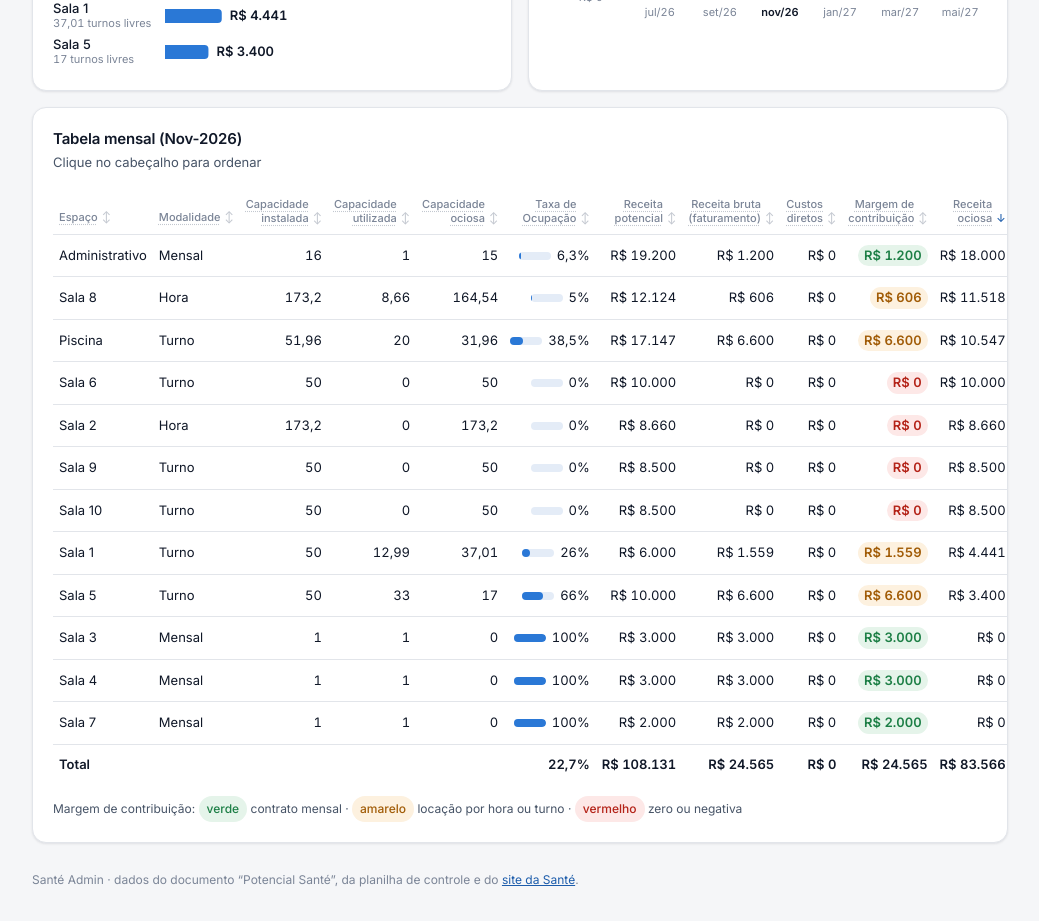
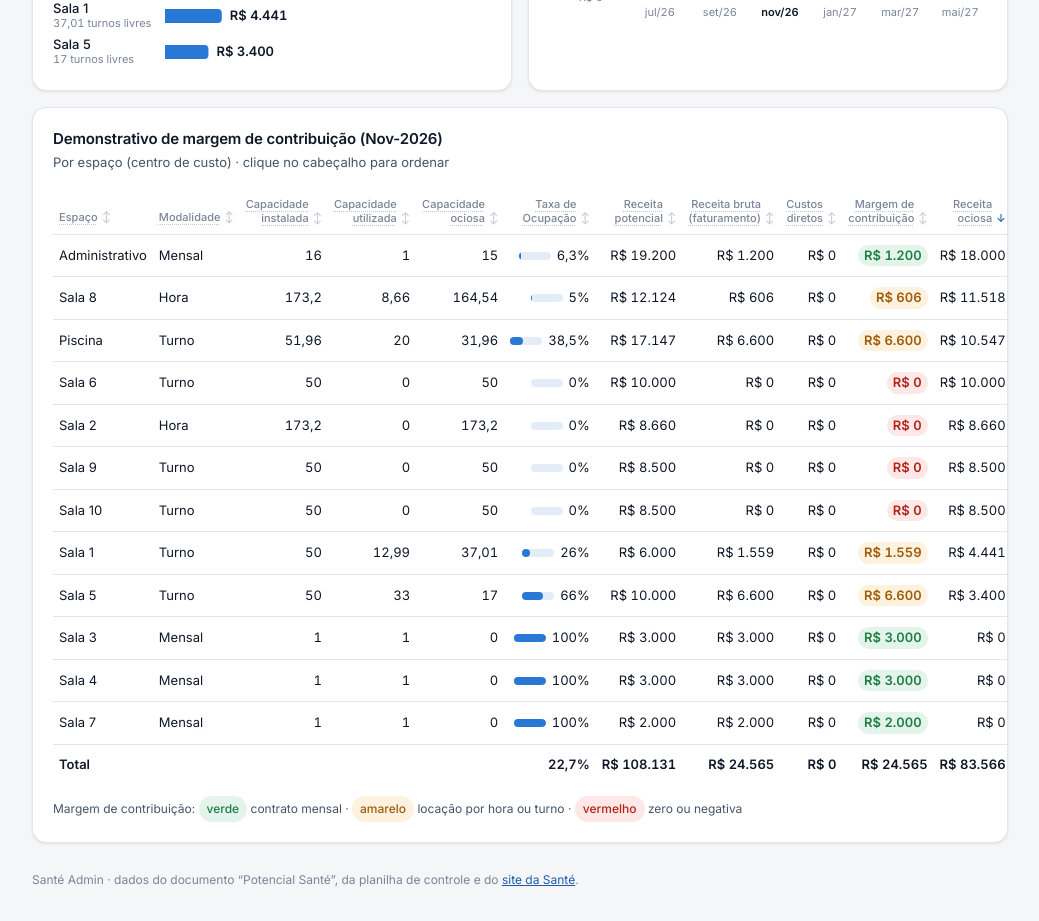
Before and after one commit to igoralves1/sante-admin, a Vue app: page /#/painel in a window 1280 px wide. Shown: the part 1260-2181 px from the top of the page, without its empty margins (240-1279 px from the left). Built offline with nearby package versions, Linux system fonts and the light colour scheme.

Commit message:
Painel: tabela renomeada para Demonstrativo de margem de contribuição

```diff
--- a/src/views/Painel.vue
+++ b/src/views/Painel.vue
@@ -163,8 +163,8 @@ const rodape = computed(() => ({
     <section class="card">
       <div class="card-head">
         <div>
-          <h2>Tabela mensal ({{ mesTitulo }})</h2>
-          <p>Clique no cabeçalho para ordenar</p>
+          <h2>Demonstrativo de margem de contribuição ({{ mesTitulo }})</h2>
+          <p>Por espaço (centro de custo) · clique no cabeçalho para ordenar</p>
         </div>
       </div>
       <D3Table :columns="colunas" :rows="r.espacos" :footer="rodape" sort-key="receitaDisponivel" compact />
```
